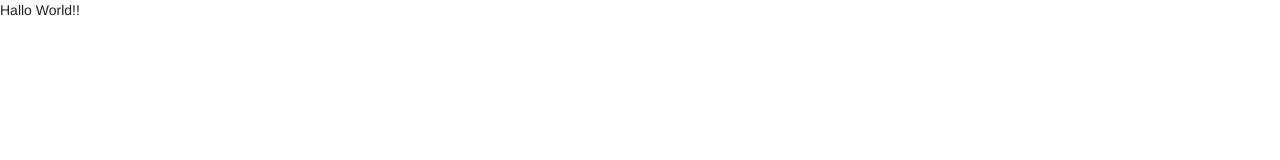
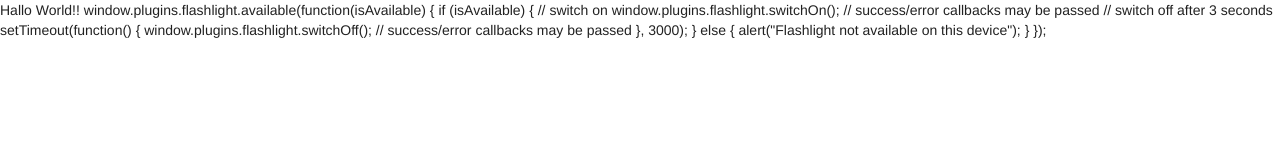
Before and after one commit to rvkiryanov/farepost, a plain HTML site: page index.html in a window 1280 px wide. Drawn offline with nearby package versions, Linux system fonts and the light colour scheme.

Commit message:
Update index.html

```diff
--- a/index.html
+++ b/index.html
@@ -19,7 +19,21 @@
 
 
 Hallo World!!
+window.plugins.flashlight.available(function(isAvailable) {
+  if (isAvailable) {
 
+    // switch on
+    window.plugins.flashlight.switchOn(); // success/error callbacks may be passed
+
+    // switch off after 3 seconds
+    setTimeout(function() {
+      window.plugins.flashlight.switchOff(); // success/error callbacks may be passed
+    }, 3000);
+
+  } else {
+    alert("Flashlight not available on this device");
+  }
+});
 
 </body>
 </html>
```
